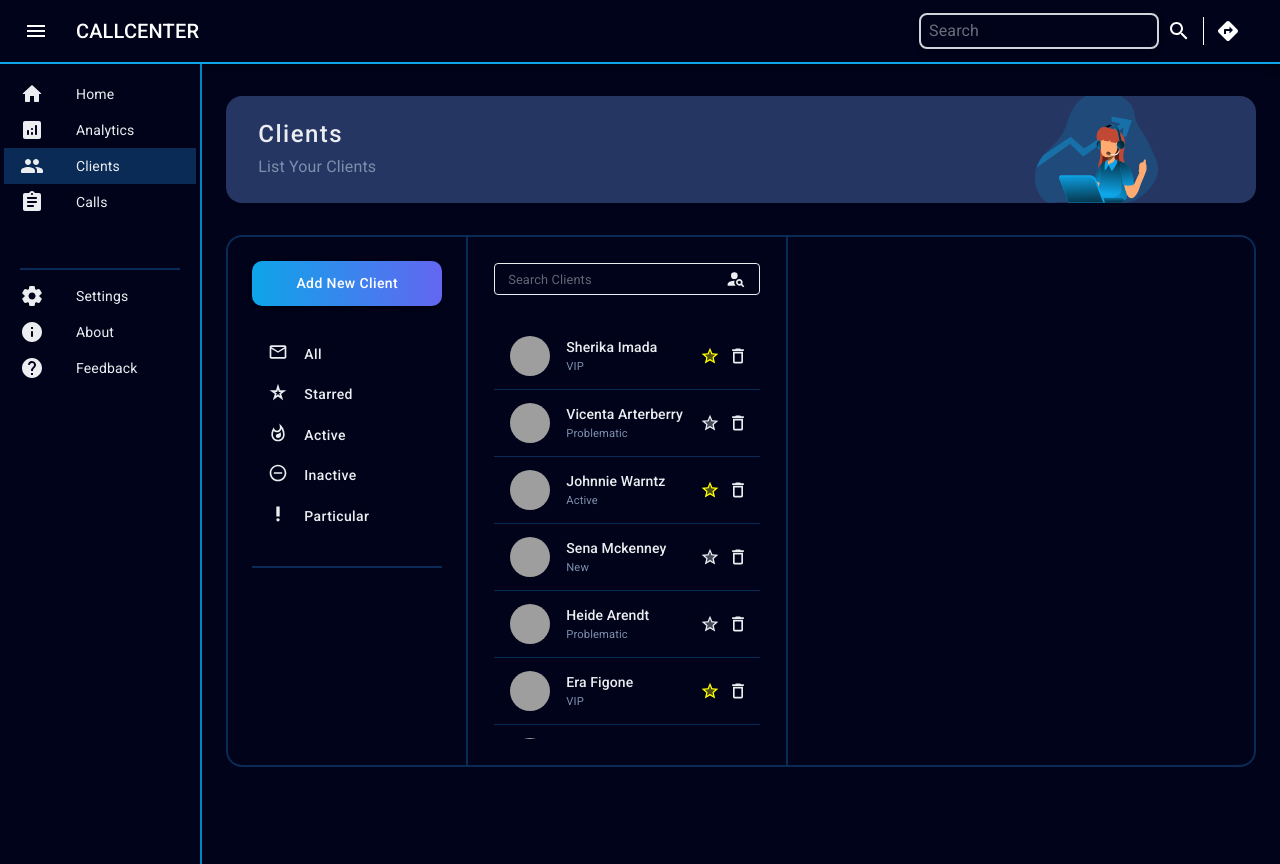
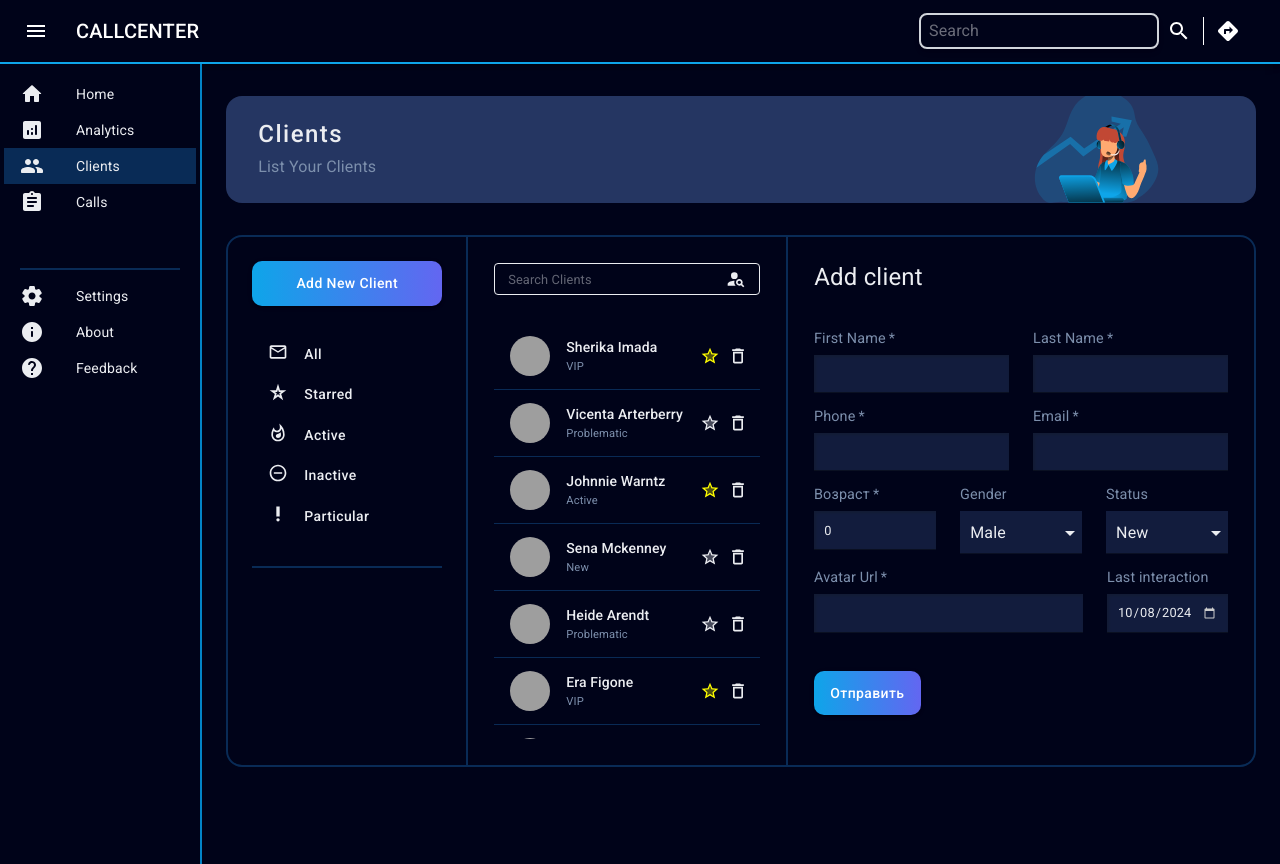
Before and after one commit to kojsok/CallCenter, a React (Vite) app: page /clients in a window 1280 px wide. Built offline with nearby package versions, Linux system fonts and the light colour scheme; grey boxes are pictures that could not be loaded.

Commit message:
form styling

```diff
--- a/src/Pages/Analytics.tsx
+++ b/src/Pages/Analytics.tsx
@@ -1,15 +1,9 @@
-import ClientsForm from "@/components/ClientsAddForm/ClientsForm";
-// import ClientsAddForm2 from "@/components/ClientsAddForm/ClientsAddForm2";
-// import ClientsComponent from "@/store/howtouseit/ClientsComponent";
 import { Box } from "@mui/material";
 
 const Analytics = () => {
   return (
     <Box>
       <h1 className="text-app">Analytics page 111</h1>
-
-      <ClientsForm />
-      {/* <ClientsComponent /> */}
     </Box>
   );
 }
--- a/src/Pages/Clients.tsx
+++ b/src/Pages/Clients.tsx
@@ -8,6 +8,7 @@ import ClientCard from "@/components/ClientCard/ClientCard";
 import WhatshotOutlinedIcon from '@mui/icons-material/WhatshotOutlined';
 import DoNotDisturbOnOutlinedIcon from '@mui/icons-material/DoNotDisturbOnOutlined';
 import PriorityHighOutlinedIcon from '@mui/icons-material/PriorityHighOutlined';
+import ClientsForm from "@/components/ClientsAddForm/ClientsForm";
 
 export interface FilterItem {
   textContent: string, icon: React.ReactNode, divider: boolean
@@ -67,8 +68,8 @@ const Clients = () => {
           >
             <ClientList />
           </Box>
-          <Box>
-            <ClientCard />
+          <Box className="lg:p-6">
+            <ClientsForm />
           </Box>
         </Box>
       </Box>
--- a/src/components/ClientsAddForm/ClientsForm.tsx
+++ b/src/components/ClientsAddForm/ClientsForm.tsx
@@ -1,7 +1,6 @@
 import { useState } from 'react';
 import {
   Button,
-  Container,
   Typography,
   MenuItem,
   Box,
@@ -30,7 +29,7 @@ const defaultValues: AddClientFormData = {
   },
   notes: ['dkdkkkdd'],
   interactionsCount: 0,
-  lastInteractionDate: new Date().toISOString(),
+  lastInteractionDate: new Date().toLocaleDateString('en-CA'),
   status: 'new',
 }
 
@@ -77,22 +76,14 @@ const ClientsAddForm = () => {
   };
 
   return (
-    <Container
-      maxWidth="sm"
-      sx={{
-        mt: 4,
-        backgroundColor: 'white',
-        p: 4,
-        borderRadius: '8px',
-        boxShadow: 3,
-      }}
-    >
-      <Typography variant="h4" gutterBottom>
-        Add clients
+    <Box className="h-full rounded-2xl xs:border-2 xs:border-primary-light lg:border-transparent">
+      <Typography variant="h4" gutterBottom sx={{ mb: '30px', fontSize: "1.5rem", color: "var(--textApp)" }}>
+        Add client
       </Typography>
       {/* Используем handleSubmit из react-hook-form для обработки отправки формы */}
       <form noValidate onSubmit={handleSubmit(onSubmit)}>
         {/* Используем обертку ControlledField*/}
+        <Box className="flex gap-6">
           <ControlledField
             controllerProps={{
               control,
@@ -100,7 +91,7 @@ const ClientsAddForm = () => {
               rules: clientFormRules.firstName //правило из объекта
             }}
             fieldProps={{
-            label: 'Имя',
+              label: 'First Name',
               required: true,
               error: !!errors.firstName,// Показываем ошибку, если есть
               helperText: errors.firstName?.message // Текст ошибки
@@ -113,12 +104,45 @@ const ClientsAddForm = () => {
               rules: clientFormRules.lastName
             }}
             fieldProps={{
-            label: "Фамилия",
+              label: "Last Name",
+              required: true,
               error: !!errors.lastName,
               helperText: errors.lastName?.message,
             }}
           />
+        </Box>
+        <Box className="flex gap-6">
+          <ControlledField
+            controllerProps={{
+              control,
+              name: "contacts.phone",
+              rules: clientFormRules['contacts.phone']
+            }}
+            fieldProps={{
+              label: "Phone",
+              required: true,
+              error: !!errors.contacts?.phone,
+              type: 'tel',
+              helperText: errors.contacts?.phone?.message,
+            }}
+          />
+          <ControlledField
+            controllerProps={{
+              control,
+              name: "contacts.email",
+              rules: clientFormRules["contacts.email"]
+            }}
+            fieldProps={{
+              label: "Email",
+              required: true,
+              error: !!errors.contacts?.email,
+              type: 'email',
+              helperText: errors.contacts?.email?.message,
+            }}
+          />
+        </Box>
 
+        <Box className="flex gap-6">
           <ControlledField
             controllerProps={{
               control,
@@ -127,6 +151,7 @@ const ClientsAddForm = () => {
             }}
             fieldProps={{
               label: "Возраст",
+              required: true,
               error: !!errors.age,
               type: 'number',
               helperText: errors.age?.message,
@@ -151,56 +176,6 @@ const ClientsAddForm = () => {
           <ControlledField
             controllerProps={{
               control,
-            name: "image",
-            rules: clientFormRules.image
-          }}
-          fieldProps={{
-            label: "Avatar Url",
-            error: !!errors.image,
-            type: 'url',
-            helperText: errors.image?.message,
-          }}
-        />
-        <ControlledField
-          controllerProps={{
-            control,
-            name: "contacts.phone",
-            rules: clientFormRules['contacts.phone']
-          }}
-          fieldProps={{
-            label: "Phone",
-            error: !!errors.contacts?.phone,
-            type: 'tel',
-            helperText: errors.contacts?.phone?.message,
-          }}
-        />
-        <ControlledField
-          controllerProps={{
-            control,
-            name: "contacts.email",
-            rules: clientFormRules["contacts.email"]
-          }}
-          fieldProps={{
-            label: "Email",
-            error: !!errors.contacts?.email,
-            type: 'email',
-            helperText: errors.contacts?.email?.message,
-          }}
-        />
-        <ControlledField
-          controllerProps={{
-            control,
-            name: "lastInteractionDate",
-            rules: clientFormRules.lastInteractionDate
-          }}
-          fieldProps={{
-            label: "Last interaction",
-            type: 'date',
-          }}
-        />
-        <ControlledField
-          controllerProps={{
-            control,
               name: "status",
               rules: clientFormRules.status
             }}
@@ -219,12 +194,54 @@ const ClientsAddForm = () => {
             }}
           />
 
+        </Box>
+
+        <Box className="flex gap-6">
+          <ControlledField
+            controllerProps={{
+              control,
+              name: "image",
+              rules: clientFormRules.image
+            }}
+            fieldProps={{
+              required: true,
+              label: "Avatar Url",
+              type: 'url',
+              error: !!errors.image,
+              helperText: errors.image?.message,
+            }}
+          />
+
+          <ControlledField
+            controllerProps={{
+              control,
+              name: "lastInteractionDate",
+              rules: clientFormRules.lastInteractionDate
+            }}
+            fieldProps={{
+              label: "Last interaction",
+              type: 'date',
+              sx: {
+                width: "45%"
+              }
+            }}
+          />
+        </Box>
+
+
         <Button
+          sx={{
+            textTransform: "capitalize",
+            borderRadius: '10px',
+            py: {
+              xs: "5px", lg: "10px"
+            },
+            mt: '30px'
+          }}
+          className="bg-gradient-to-r self-start from-primary-main to-primary-dark hover:brightness-110"
+
           type="submit"
           variant="contained"
-          color="primary"
-          fullWidth
-          sx={{ mt: 2 }}
           disabled={mutation.isPending} // Обновлено свойство для отслеживания состояния мутации
         >
           {mutation.isPending ? 'Отправка...' : 'Отправить'}
@@ -253,7 +270,7 @@ const ClientsAddForm = () => {
         )}
         {mutation.isSuccess && <Typography color="success.main">Form submitted successfully!</Typography>}
       </Box>
-    </Container>
+    </Box>
   );
 };
 
--- a/src/components/ClientsAddForm/ControlledField.tsx
+++ b/src/components/ClientsAddForm/ControlledField.tsx
@@ -13,6 +13,7 @@ interface ControlledFieldProps {
 // и `fieldProps` для настройки TextField из Material-UI.
 
 const ControlledField: FC<ControlledFieldProps> = ({ controllerProps, fieldProps }) => {
+  console.log(controllerProps)
   return (
     <Controller
       {...controllerProps}
@@ -20,9 +21,59 @@ const ControlledField: FC<ControlledFieldProps> = ({ controllerProps, fieldProps
         <TextField
           {...field}
           {...fieldProps}
-          variant="outlined"
+          variant='standard'
           margin="normal"
           fullWidth
+          slotProps={{
+            input: {
+              sx: {
+                boxShadow: ' inset 1px 1px 3px 1px rgba(0,0,0,0.75)',
+                color: 'var(--textApp)',
+                fontSize: '0.8rem',
+                "& .MuiOutlinedInput-notchedOutline": {
+                  borderColor: "var(--light)",
+                },
+                "&.Mui-focused, &:hover:not(.Mui-focused)": {
+                  '.MuiOutlinedInput-notchedOutline': {
+                    borderWidth: '2px',
+                    borderColor: "var(--primary-main)"
+                  }
+                },
+
+              }
+            },
+            htmlInput: {
+              sx: {
+                p: '10px 10px',
+                backgroundColor: 'var(--secondaryBg05)'
+              }
+            },
+            inputLabel: {
+              shrink: true,
+              sx: {
+                top: '-10px',
+                fontSize: '1.2rem',
+                color: "var(--text-second)"
+              }
+            },
+            select: {
+              sx: {
+                color: 'var(--textApp)',
+                "& .MuiSelect-icon": {
+                  color: 'var(--light)'
+                }
+              },
+              MenuProps: {
+                sx: {
+                  "& .MuiMenu-paper": {
+                    backgroundColor: "var(--secondaryBg05)",
+                    color: "var(--textApp)",
+                    backdropFilter: 'blur(10px)',
+                  }
+                }
+              }
+            }
+          }}
         >{fieldProps.children}</TextField>
       )}
     />
--- a/src/components/ClientsFilter/MobileFilter.tsx
+++ b/src/components/ClientsFilter/MobileFilter.tsx
@@ -34,9 +34,9 @@ const MobileFilter: FC<MobileFilterProps> = ({ filterInner }) => {
         }}
         sx={{
           "& .MuiMenu-paper": {
-            backgroundColor: "#1455967d",
+            backgroundColor: "var(--secondaryBg05)",
             color: "var(--textApp)",
-            backdropFilter: 'blur(5px)',
+            backdropFilter: 'blur(10px)',
             translate: "-50%"
           },
           "& .MuiMenuItem-divider": {
--- a/src/index.css
+++ b/src/index.css
@@ -23,11 +23,19 @@
   --textApp: var(--light);
   --appBg: #000319;
   --text-second: #7c8fac;
+  --dateFilter: 0.8
 }
+
 
 .theme-light {
   --textApp: black;
   --appBg: white;
+  --dateFilter: 0;
+}
+
+input[type="date"]::-webkit-calendar-picker-indicator {
+  cursor: pointer;
+  filter: invert(var(--dateFilter));
 }
 
 body {
```
Lines whose indentation alone changed are shown as unchanged.
